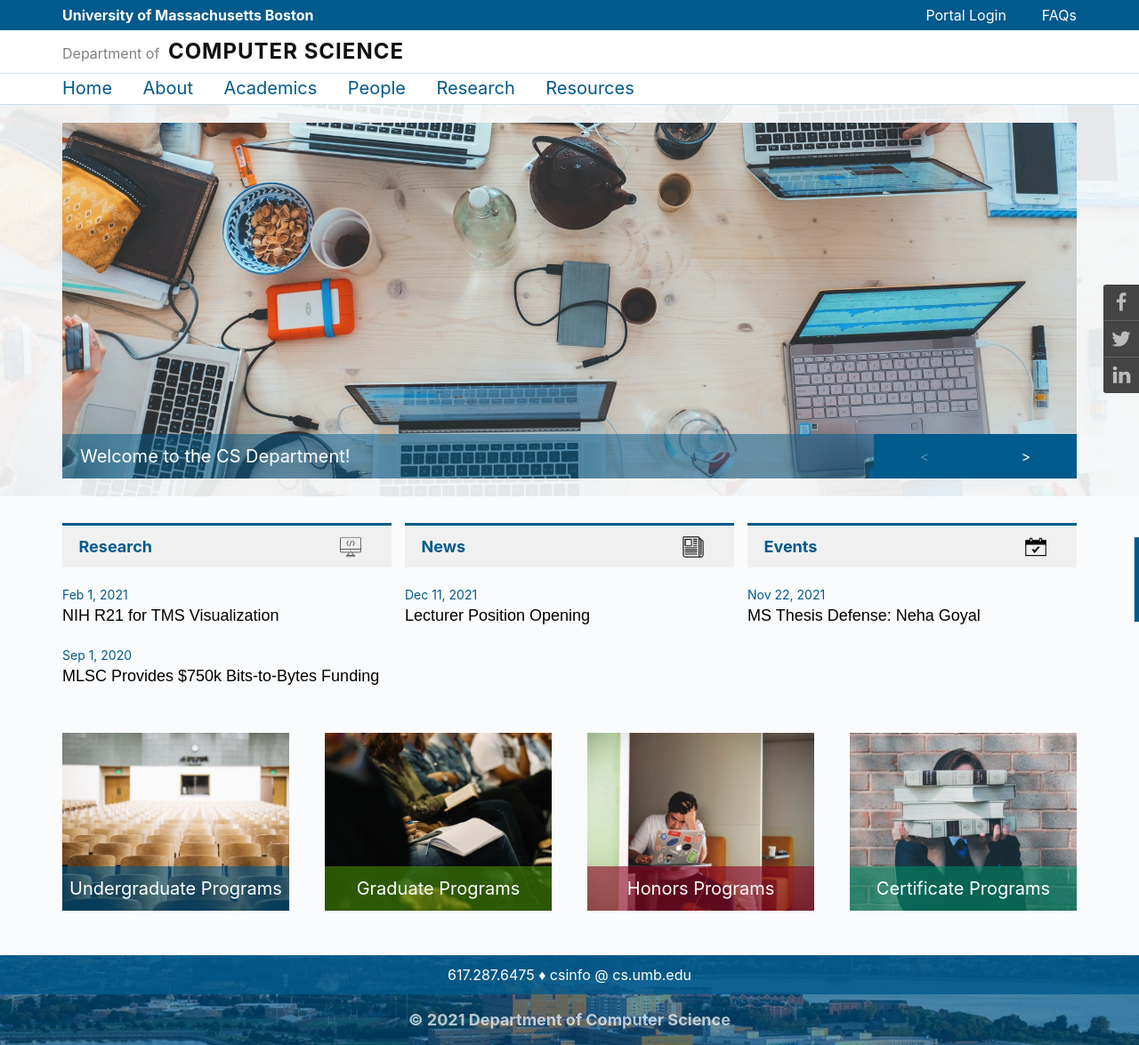
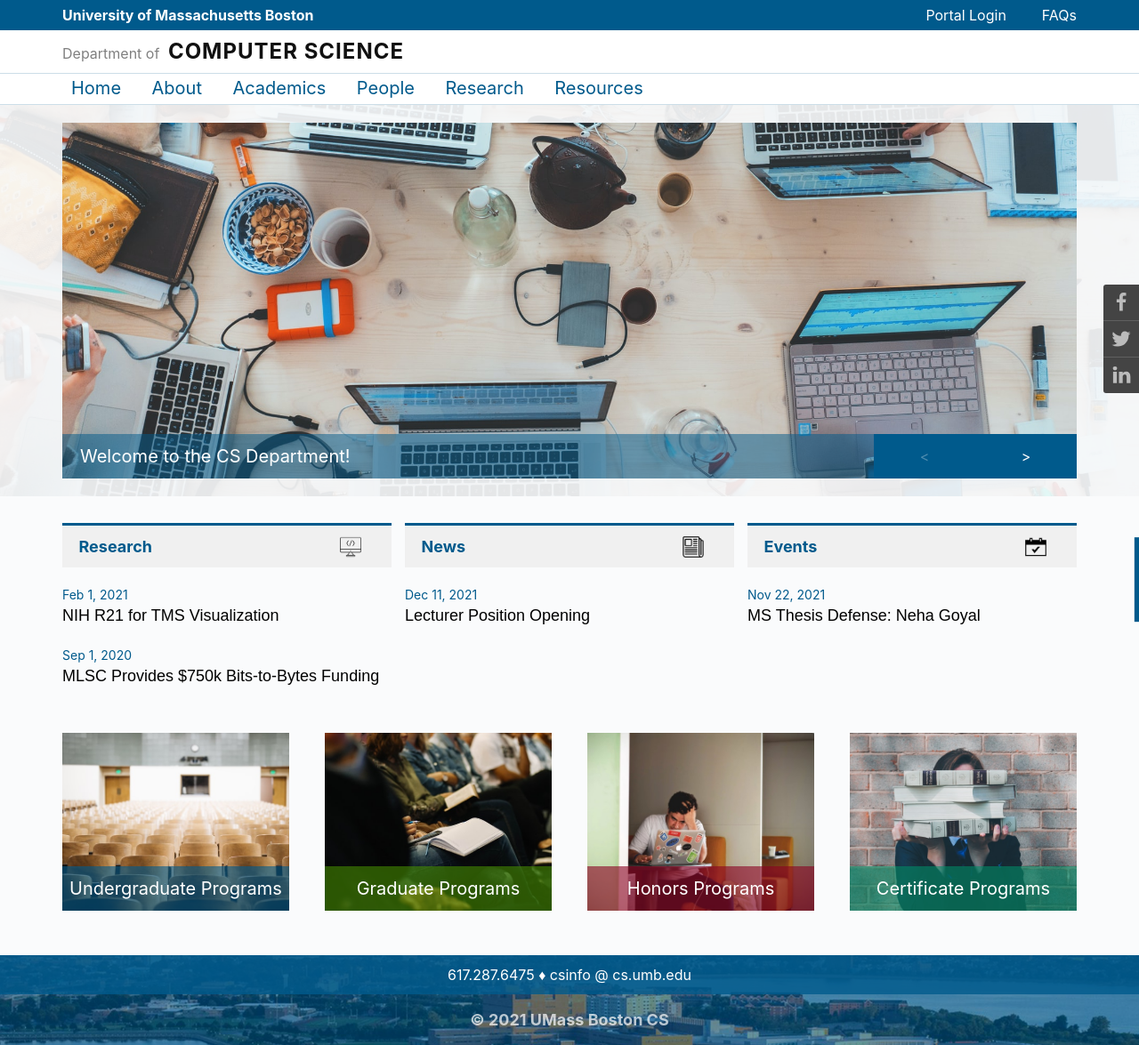
Before and after one commit to umbcs/umbcs.github.io, a Jekyll site: the page built from index.markdown, in a window 1280 px wide. Shown: the whole page at 89% size. Built offline with Jekyll 4.4.1, drawn with Linux system fonts in a browser that asks for light colours.

Commit message:
Remove animations, update title.

```diff
--- a/_config.yml
+++ b/_config.yml
@@ -20,7 +20,7 @@
 
 phone: "617.287.6475"
 addres: "100 William T. Morrissey Blvd. Boston, MA 02125"
-title: "Department of Computer Science"
+title: "UMass Boston CS"
 email: "csinfo @ cs.umb.edu"
 
 description: >- # this means to ignore newlines until "baseurl:"
--- a/_sass/minima/_header.scss
+++ b/_sass/minima/_header.scss
@@ -88,15 +88,15 @@ nav a {
   color: $umass-blue;
   font-size: 20px;
   text-decoration: none;
-  padding-left: 0px;
-  padding-right: 20px;
+  padding-left: 10px;
+  padding-right: 10px;
   background-color: white;
   padding-top: 1px;
   padding-bottom: 3px;
-  -webkit-transition: padding 1s;
+  /*-webkit-transition: padding 1s;
   -moz-transition: padding 1s;
   -o-transition: padding 1s;
-  transition: padding 1s;
+  transition: padding 1s;*/
 }
 
 nav a:hover {
@@ -132,19 +132,21 @@ nav ul ul li a {
   padding-left: 10px;
   padding-right: 10px;
   border-bottom: 1px solid rgba($color: $umass-blue, $alpha: 0.2);
+  border-left: 1px solid rgba($color: $umass-blue, $alpha: 0.2);
+  border-right: 1px solid rgba($color: $umass-blue, $alpha: 0.2);
   margin-left: 0;
   margin-right: 0;
-  -webkit-transition: margin 1s;
+  /*-webkit-transition: margin 1s;
   -moz-transition: margin 1s;
   -o-transition: margin 1s;
-  transition: margin 1s;
+  transition: margin 1s;*/
 }
 
 nav ul ul li a:hover {
-  padding-left: 10px;
+  /*padding-left: 10px;
   padding-right: 10px;
   margin-left: 10px;
-  margin-right: -10px;
+  margin-right: -10px;*/
 }
 
 .toggle,
--- a/_sass/minima/_home.scss
+++ b/_sass/minima/_home.scss
@@ -19,10 +19,10 @@
   background-position: center left;
   background-repeat: no-repeat;
   background-size: 100% auto;
-  -webkit-transition: background-image 3s;
+  /*-webkit-transition: background-image 3s;
   -moz-transition: background-image 3s;
   -o-transition: background-image 3s;
-  transition: background-image 3s;
+  transition: background-image 3s;*/
 }
 
 .home-back-slide-cover {
--- a/_sass/minima/_progs.scss
+++ b/_sass/minima/_progs.scss
@@ -33,10 +33,10 @@
   top: 150px;
   left: 0;
   background-color: rgba($color: $umass-blue, $alpha: 0.6);
-  -webkit-transition: top .5s linear;
+  /*-webkit-transition: top .5s linear;
   -moz-transition: top .5s linear;
   -o-transition: top .5s linear;
-  transition: top .5s linear;
+  transition: top .5s linear;*/
 }
 
 .progs > div:nth-child(2) div {
--- a/_sass/minima/_slideshow.scss
+++ b/_sass/minima/_slideshow.scss
@@ -15,10 +15,10 @@
     width: max-content;
     margin-left: 0;
     font-size: 0;
-    -webkit-transition: margin 4s;
-    -moz-transition: margin 4s;
-    -o-transition: margin 4s;
-    transition: margin 4s;
+    -webkit-transition: margin .6s ease-in-out;
+    -moz-transition: margin .6s ease-in-out;
+    -o-transition: margin .6s ease-in-out;
+    transition: margin .6s ease-in-out;
 }
 
 .slide-frame {
```
